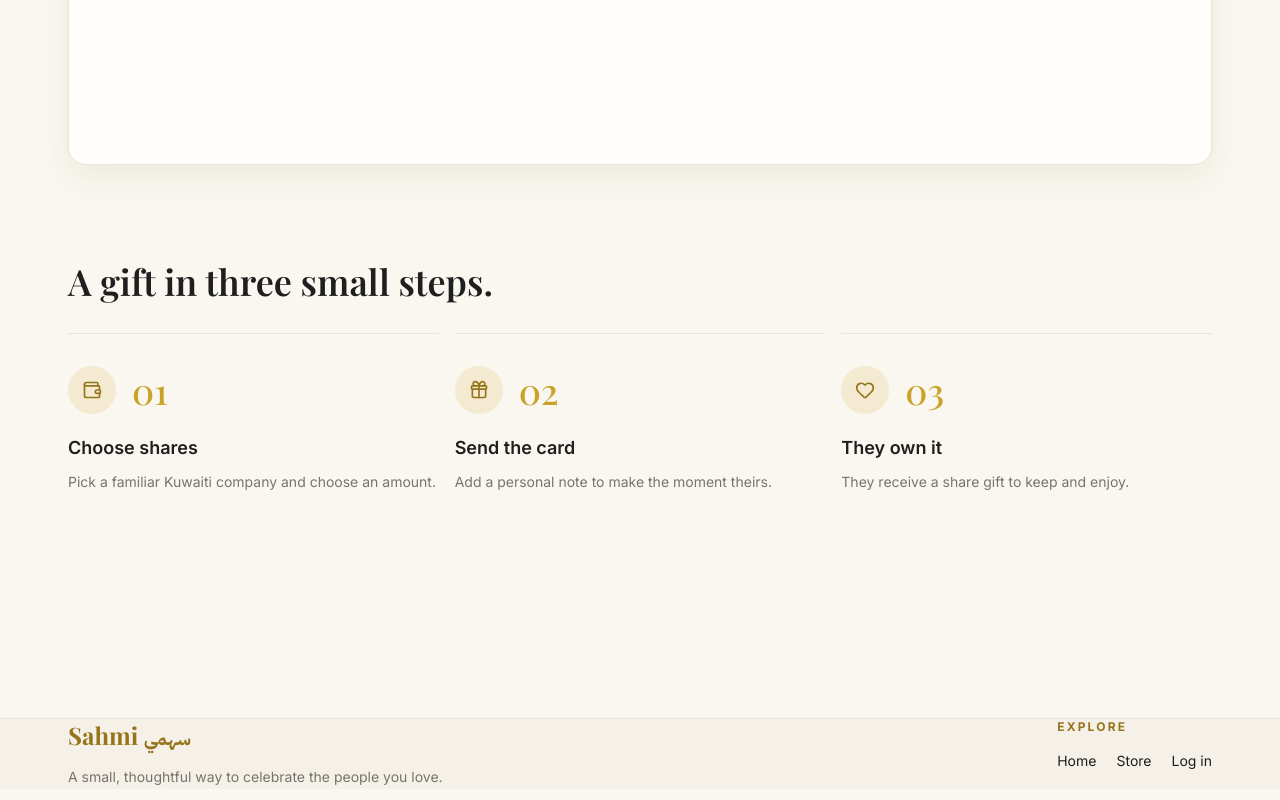
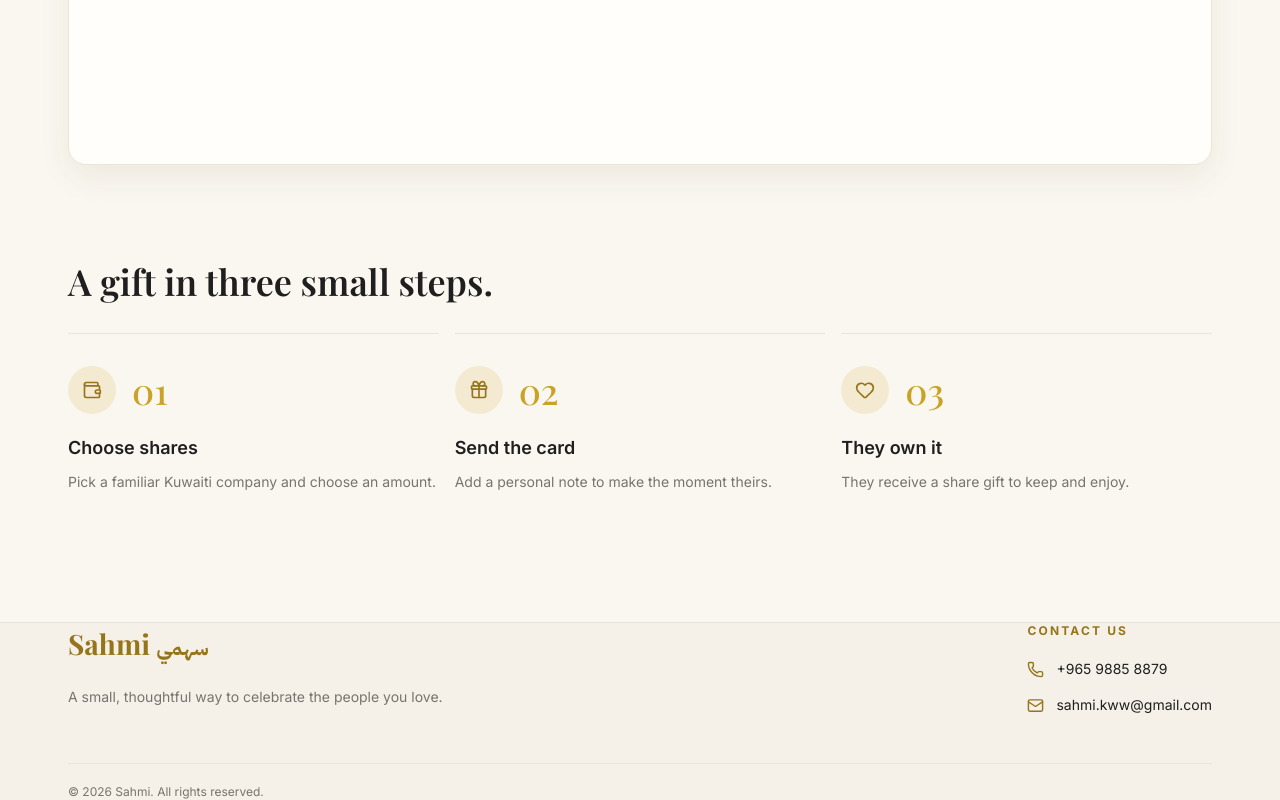
Before and after one commit to malaskr-code/sahmi, a Next.js app: page / in a window 1280 px wide. Shown: the part 596-1396 px from the top of the page. Built offline with nearby package versions, Linux system fonts and the light colour scheme; no server answers.

Commit message:
Update footer component and global styles
Replit-Commit-Author: Agent

```diff
--- a/app/globals.css
+++ b/app/globals.css
@@ -4,7 +4,8 @@
 :root{--cream:#faf7f0;--paper:#fffefa;--ink:#1f1f1f;--muted:#77746d;--gold:#c9a227;--gold-dark:#96751a;--line:#eae5d9;--soft:#f2eee4;--green:#287b56;--red:#bc554e;--navy:#0e1a2b;--navy-card:#17263a;--shadow:0 12px 32px rgba(71,57,27,.07);--font-body:'Inter',sans-serif;--font-display:'Playfair Display',serif;--font-arabic:'IBM Plex Sans Arabic',sans-serif}
 *{box-sizing:border-box}
 html{scroll-behavior:smooth}
-body{margin:0;background:var(--cream);color:var(--ink);font-family:var(--font-body);transition:background .25s,color .25s}
+body{display:flex;min-height:100vh;min-height:100dvh;flex-direction:column;margin:0;background:var(--cream);color:var(--ink);font-family:var(--font-body);transition:background .25s,color .25s}
+body>main{flex:1 0 auto}
 body.dark,html[data-theme="dark"] body{--cream:#0e1a2b;--paper:#17263a;--ink:#f4f0e7;--muted:#b7bdc4;--line:#2b3a4d;--soft:#1c2b40;--gold:#d5b33d;--gold-dark:#e4c957;--green:#75c99d;--red:#ed8d83;--shadow:0 14px 38px rgba(0,0,0,.2)}
 body[dir="rtl"]{font-family:var(--font-arabic)}
 button,input{font:inherit}
@@ -23,6 +24,7 @@ body[dir="rtl"] .font-display{font-family:var(--font-arabic)}
 @keyframes rise{from{opacity:0;transform:translateY(12px)}to{opacity:1;transform:translateY(0)}}
 .arabic{font-family:var(--font-arabic)}
 @media(max-width:700px){.page-shell{padding:0 18px}}
+@media(max-width:767px){footer .page-shell{padding-top:48px;padding-bottom:40px}}
 .home-hero{padding-top:32px}
 .home-section{padding-block:64px}
 @media(min-width:768px){.home-hero{padding-top:48px}.home-section{padding-block:96px}}
--- a/components/Footer.tsx
+++ b/components/Footer.tsx
@@ -1,4 +1,53 @@
 "use client";
-import Link from "next/link";
+
+import { Mail, Phone } from "lucide-react";
 import { useStore } from "@/lib/store";
-export function Footer(){const {t}=useStore();return <footer className="mt-24 border-t border-[var(--line)] bg-[var(--soft)]/60"><div className="page-shell grid gap-9 py-12 md:grid-cols-[1.3fr_.7fr]"><div><div className="font-display text-2xl font-bold text-[var(--gold-dark)]">Sahmi <span className="arabic text-lg">سهمي</span></div><p className="mt-3 max-w-md text-sm leading-6 text-[var(--muted)]">{t.footer.about}</p></div><div className="md:justify-self-end"><p className="mb-4 text-xs font-bold uppercase tracking-[.18em] text-[var(--gold-dark)]">{t.footer.links}</p><div className="flex gap-5 text-sm"><Link href="/">{t.nav.home}</Link><Link href="/products">{t.nav.store}</Link><Link href="/login">{t.nav.login}</Link></div></div></div></footer>}
+
+export function Footer() {
+  const { t } = useStore();
+
+  return (
+    <footer className="mt-0 border-t border-[var(--line)] bg-[var(--soft)]/60">
+      <div className="page-shell py-12 md:pt-16 md:pb-12">
+        <div className="grid gap-10 md:grid-cols-[1.3fr_.7fr] md:gap-16">
+          <div>
+            <div className="font-display text-[1.75rem] font-bold text-[var(--gold-dark)]">
+              Sahmi <span className="arabic text-xl">سهمي</span>
+            </div>
+            <p className="mt-5 max-w-md text-sm leading-6 text-[var(--muted)]">
+              {t.footer.about}
+            </p>
+          </div>
+
+          <div className="md:justify-self-end">
+            <p className="mb-5 text-xs font-bold uppercase tracking-[.18em] text-[var(--gold-dark)]">
+              {t.footer.contact}
+            </p>
+            <div className="flex flex-col gap-4 text-sm">
+              <a
+                href="tel:+96598858879"
+                dir="ltr"
+                className="flex w-fit items-center gap-3 hover:text-[var(--gold-dark)]"
+              >
+                <Phone size={17} aria-hidden="true" className="text-[var(--gold-dark)]" />
+                <span>+965 9885 8879</span>
+              </a>
+              <a
+                href="mailto:sahmi.kww@gmail.com"
+                dir="ltr"
+                className="flex w-fit items-center gap-3 hover:text-[var(--gold-dark)]"
+              >
+                <Mail size={17} aria-hidden="true" className="text-[var(--gold-dark)]" />
+                <span>sahmi.kww@gmail.com</span>
+              </a>
+            </div>
+          </div>
+        </div>
+
+        <div className="mt-10 border-t border-[var(--line)] pt-5 text-xs text-[var(--muted)] md:mt-12">
+          {t.footer.copyright}
+        </div>
+      </div>
+    </footer>
+  );
+}
--- a/data/ar.ts
+++ b/data/ar.ts
@@ -6,7 +6,7 @@ const ar = {
  product:{back:"العودة إلى المتجر",calculator:"اصنع هديتهم",byShares:"بعدد الأسهم",byBudget:"حسب الميزانية",quantity:"عدد الأسهم",custom:"أدخل كمية مخصصة",budget:"ميزانية الهدية (د.ك)",shares:"الأسهم",subtotal:"مجموع الأسهم",fee:"رسوم الخدمة",total:"الإجمالي",add:"أضف إلى السلة",feeNote:"تُضاف رسوم خدمة ثابتة بقيمة 0.250 د.ك.",replaceTitle:"استبدال هديتك الحالية؟",replaceText:"تحتوي سلتك على هدية واحدة. ستستبدلها بهذه الهدية.",cancel:"الاحتفاظ بالهدية",replace:"استبدال الهدية",added:"أُضيفت الهدية إلى سلتك",outOfRange:"يرجى إدخال كمية موجبة.",themeTitle:"اختر تصميم البطاقة",themeNames:{eid:"العيد",graduation:"التخرج",birthday:"عيد الميلاد",newborn:"مولود جديد",wedding:"الزفاف",general:"عام"},cardTheme:"تصميم البطاقة",changeTheme:"تغيير"},
  cart:{title:"هديتك",subtitle:"لفتة جميلة، جاهزة للإهداء.",emptyTitle:"فكرة جميلة تبدأ من هنا.",emptyText:"تنتظر حقيبة هداياك أول سهم.",browse:"تسوق الهدايا",company:"الشركة",shares:"الأسهم",price:"سعر السهم",subtotal:"المجموع",fee:"رسوم الخدمة",total:"الإجمالي",remove:"إزالة الهدية",checkout:"متابعة إلى الدفع",coming:"قريباً",theme:"تصميم البطاقة",changeTheme:"تغيير",removed:"تمت إزالة الهدية"},
  redeem:{title:"قريباً",subtitle:"ستتوفر خدمة استرداد الهدايا قريباً.",back:"تصفح الشركات"},
- footer:{about:"طريقة بسيطة ومدروسة للاحتفال بمن تحب.",links:"اكتشف"},
+  footer:{about:"طريقة بسيطة ومدروسة للاحتفال بمن تحب.",contact:"تواصل معنا",copyright:"© 2026 سهمي. جميع الحقوق محفوظة."},
  common:{pricesAsOf:"الأسعار كما في",pricesUnavailable:"وقت تحديث الأسعار غير متوفر.",notFound:"هذه الشركة لم تعد متاحة.",kwd:"د.ك",change:"التغير اليومي",loading:"نبحث عن هدايا مميزة…",error:"تعذر تحميل المتجر.",retry:"حاول مرة أخرى",companies:"شركة",samplePrice:"سعر السهم",decrease:"تقليل عدد الأسهم",increase:"زيادة عدد الأسهم",sectors:{Banking:"الخدمات المصرفية",Telecommunications:"الاتصالات",Logistics:"الخدمات اللوجستية","Real Estate":"العقارات",Education:"التعليم","Financial Services":"الخدمات المالية"}},
 };
 export default ar;
--- a/data/en.ts
+++ b/data/en.ts
@@ -6,7 +6,7 @@ const en = {
  product:{back:"Back to the store",calculator:"Build their gift",byShares:"By shares",byBudget:"By budget",quantity:"Number of shares",custom:"Enter a custom amount",budget:"Gift budget (KWD)",shares:"Shares",subtotal:"Share subtotal",fee:"Service fee",total:"Gift total",add:"Add to cart",feeNote:"A fixed service fee of 0.250 KWD is included.",replaceTitle:"Replace your current gift?",replaceText:"Your cart holds one gift. Adding this one will replace it.",cancel:"Keep current gift",replace:"Replace gift",added:"Gift added to your cart",outOfRange:"Please enter a positive amount.",themeTitle:"Choose a card theme",themeNames:{eid:"Eid",graduation:"Graduation",birthday:"Birthday",newborn:"Newborn",wedding:"Wedding",general:"General"},cardTheme:"Card theme",changeTheme:"Change"},
  cart:{title:"Your gift",subtitle:"One thoughtful gesture, ready to send.",emptyTitle:"A lovely idea starts here.",emptyText:"Your gift bag is waiting for its first share.",browse:"Browse the store",company:"Company",shares:"Shares",price:"Share price",subtotal:"Subtotal",fee:"Service fee",total:"Total",remove:"Remove gift",checkout:"Continue to checkout",coming:"Coming soon",theme:"Card theme",changeTheme:"Change",removed:"Gift removed"},
  redeem:{title:"Coming soon",subtitle:"Gift redemption will be available soon.",back:"Browse companies"},
- footer:{about:"A small, thoughtful way to celebrate the people you love.",links:"Explore"},
+  footer:{about:"A small, thoughtful way to celebrate the people you love.",contact:"Contact us",copyright:"© 2026 Sahmi. All rights reserved."},
  common:{pricesAsOf:"Prices as of",pricesUnavailable:"Price update time is unavailable.",notFound:"This company is no longer available.",kwd:"KWD",change:"daily change",loading:"Finding thoughtful gifts…",error:"We couldn’t load the store.",retry:"Try again",companies:"companies",samplePrice:"Share price",decrease:"Decrease shares",increase:"Increase shares",sectors:{Banking:"Banking",Telecommunications:"Telecommunications",Logistics:"Logistics", "Real Estate":"Real Estate",Education:"Education","Financial Services":"Financial Services"}},
 };
 export default en;
```
